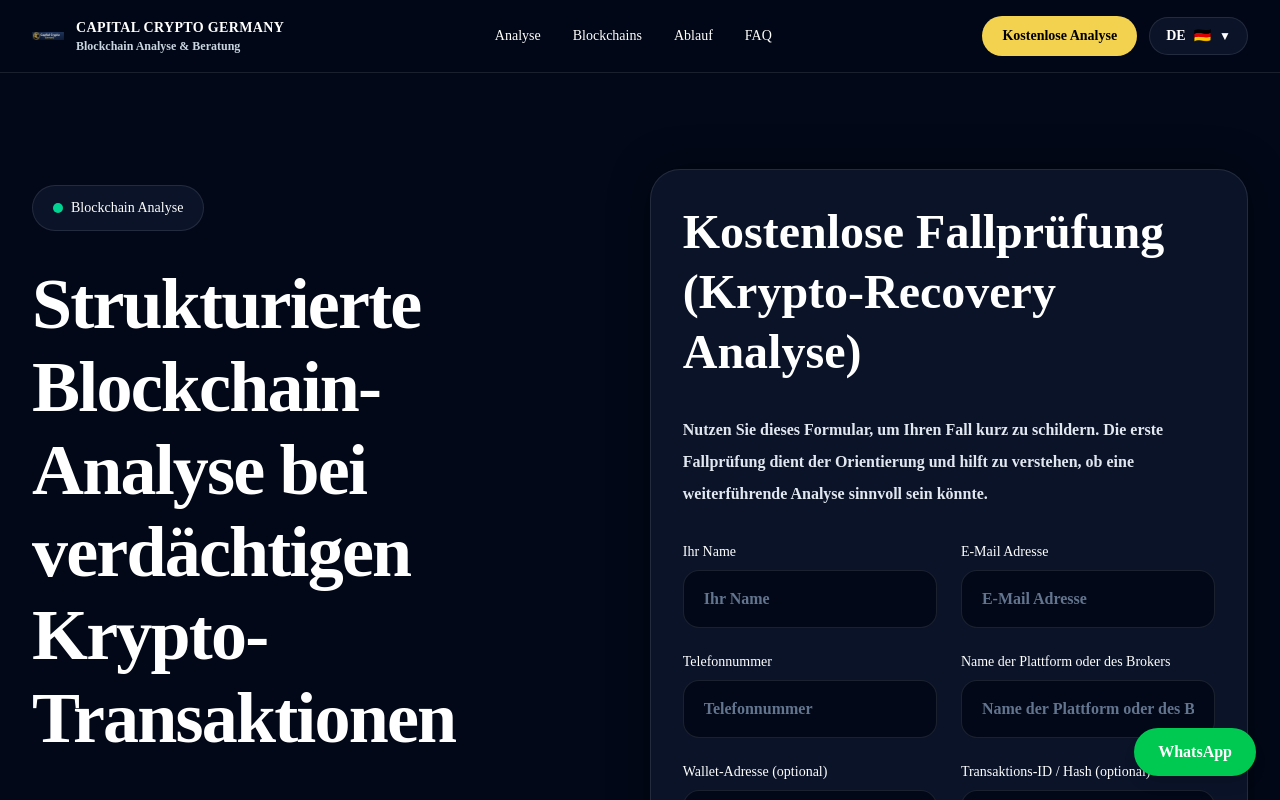
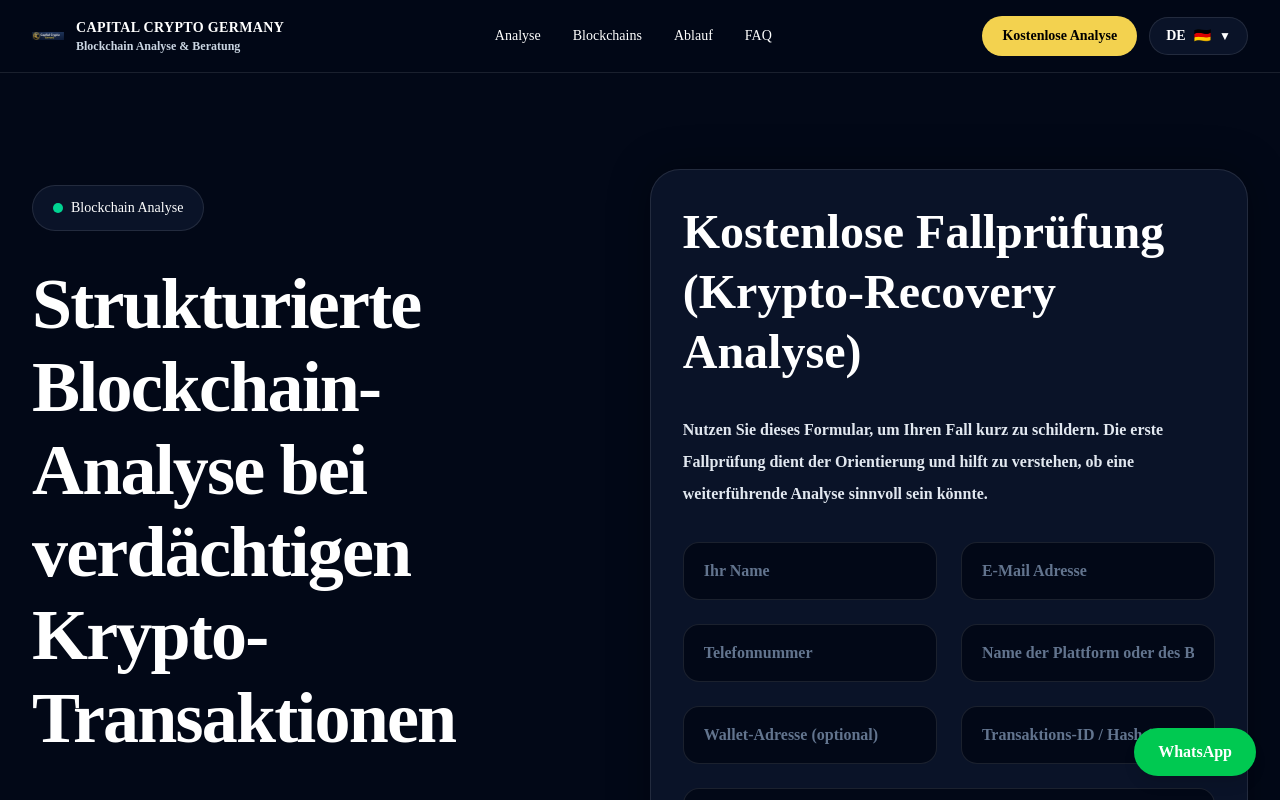
Before and after one commit to sanbenedeti-source/capital-crypto-germany, a Next.js app: page / in a window 1280 px wide. Shown: the top 800 px of the page. Built offline with nearby package versions, Linux system fonts and the light colour scheme.

Commit message:
remove form labels and update homepage

```diff
--- a/app/page.tsx
+++ b/app/page.tsx
@@ -455,9 +455,7 @@ export default function HomePage() {
 
             <form onSubmit={handleSubmit} className="mt-8 grid gap-6 md:grid-cols-2">
               <div>
-                <label className="mb-2 block text-sm font-medium text-white">
-                  {t.formName}
-                </label>
+
                 <input
                   type="text"
                   name="name"
@@ -467,9 +465,7 @@ export default function HomePage() {
               </div>
 
               <div>
-                <label className="mb-2 block text-sm font-medium text-white">
-                  {t.formEmail}
-                </label>
+
                 <input
                   type="email"
                   name="email"
@@ -479,9 +475,7 @@ export default function HomePage() {
               </div>
 
               <div>
-                <label className="mb-2 block text-sm font-medium text-white">
-                  {t.formPhone}
-                </label>
+
                 <input
                   type="text"
                   name="phone"
@@ -492,9 +486,7 @@ export default function HomePage() {
               </div>
 
               <div>
-                <label className="mb-2 block text-sm font-medium text-white">
-                  {t.formPlatform}
-                </label>
+
                 <input
                   type="text"
                   name="platform"
@@ -504,9 +496,7 @@ export default function HomePage() {
               </div>
 
               <div>
-                <label className="mb-2 block text-sm font-medium text-white">
-                  {t.formWallet}
-                </label>
+
                 <input
                   type="text"
                   name="wallet"
@@ -516,9 +506,7 @@ export default function HomePage() {
               </div>
 
               <div>
-                <label className="mb-2 block text-sm font-medium text-white">
-                  {t.formTx}
-                </label>
+
                 <input
                   type="text"
                   name="transactionHash"
@@ -528,9 +516,7 @@ export default function HomePage() {
               </div>
 
               <div className="md:col-span-2">
-                <label className="mb-2 block text-sm font-medium text-white">
-                  {t.formDesc}
-                </label>
+
                 <textarea
                   rows={6}
                   name="description"
```
